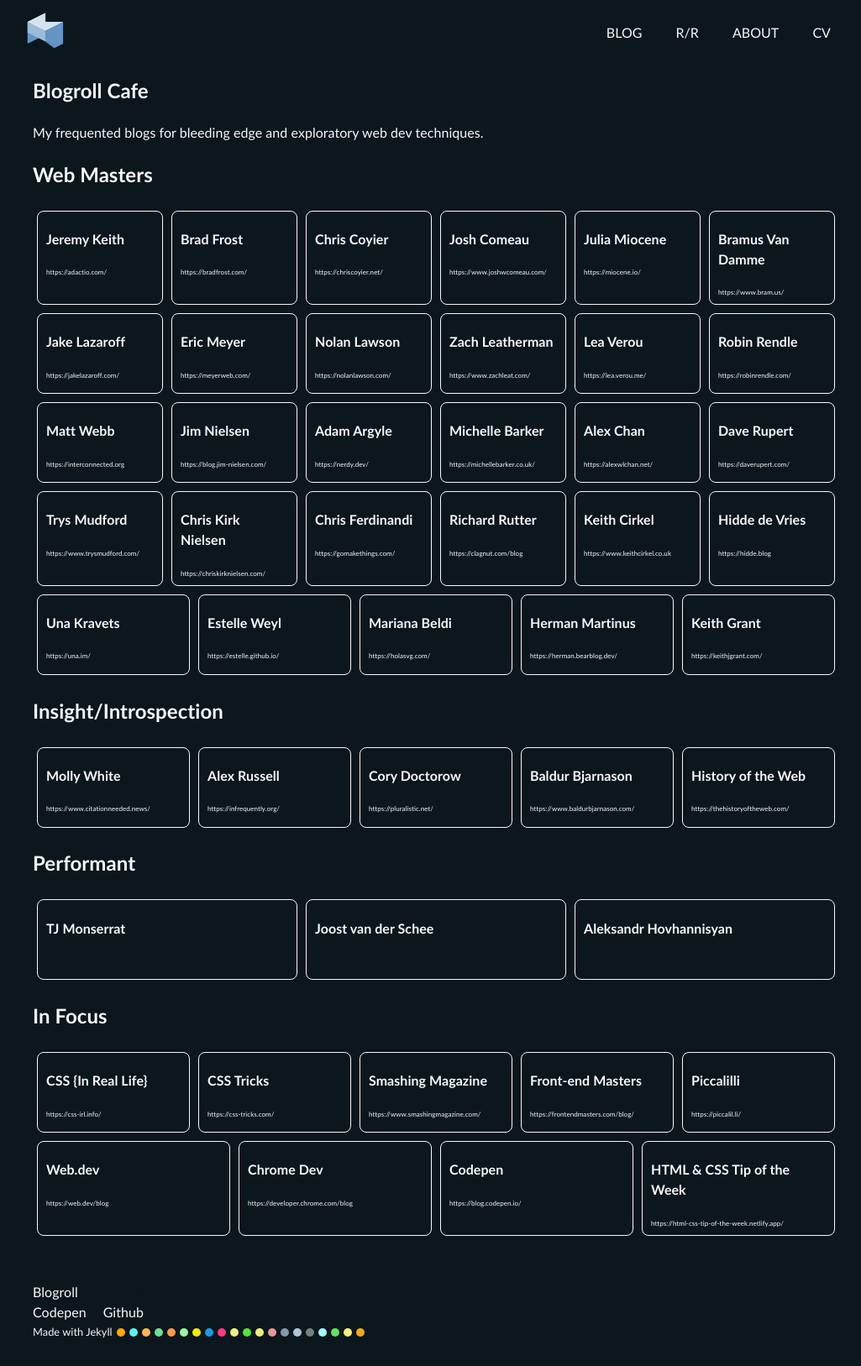
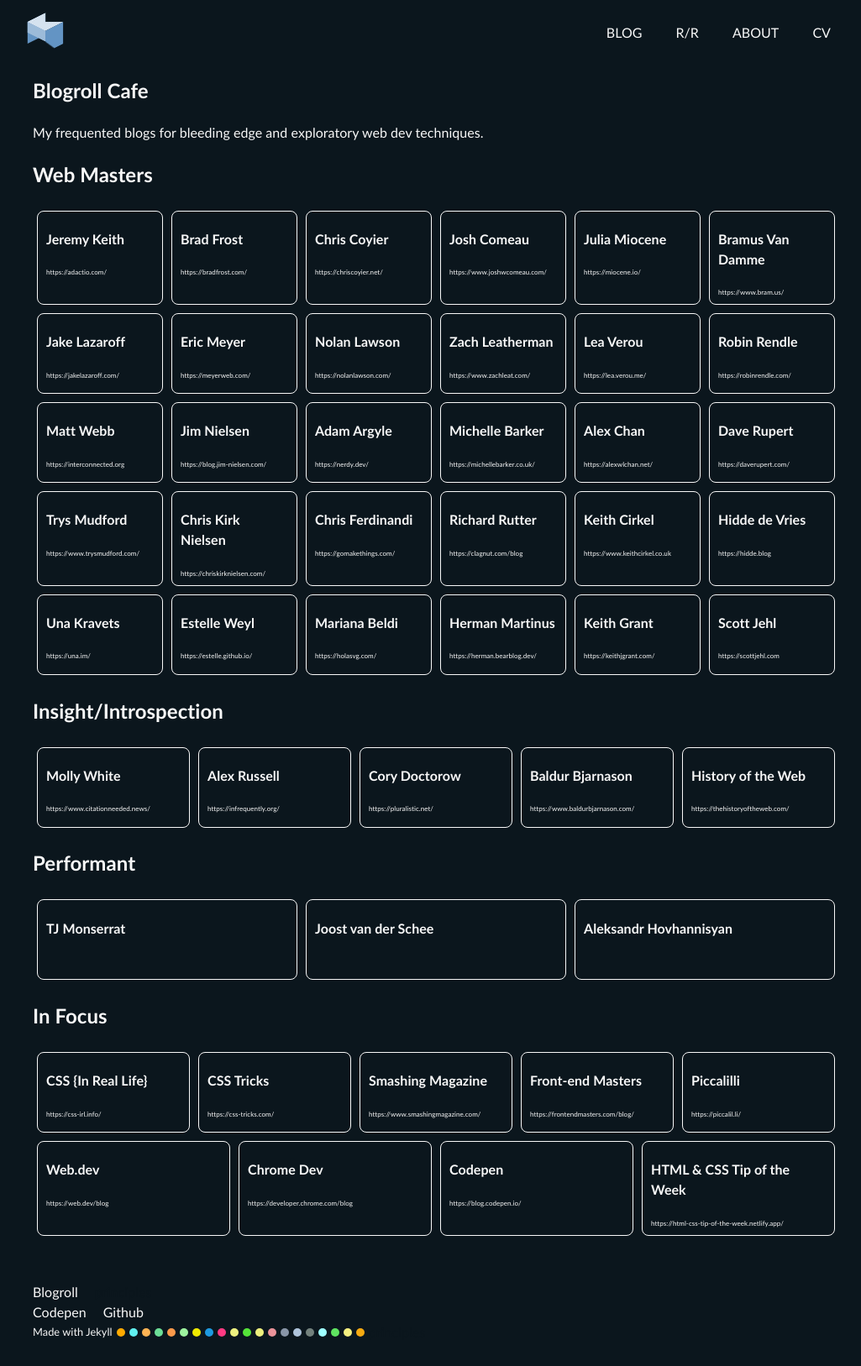
Before and after one commit to mpdagang/mpdagang.github.io, a Jekyll site: the page built from _pages/blogroll.html, in a window 1280 px wide. Shown: the whole page at 84% size, without its empty margins (121-1146 px from the left). Built offline with Jekyll 4.4.1, drawn with Linux system fonts in a browser that asks for light colours.

Commit message:
Add to blogroll

```diff
--- a/_pages/blogroll.html
+++ b/_pages/blogroll.html
@@ -126,6 +126,10 @@
             <h4>Keith Grant</h4>
             <p>https://keithjgrant.com/</p>
         </a>
+        <a href="https://scottjehl.com/posts/" class="mp-l-pancake-item blog-card">
+            <h4>Scott Jehl</h4>
+            <p>https://scottjehl.com</p>
+        </a>
         <!-- <a href="" class="mp-l-pancake-item blog-card">
             <h4></h4>
             <p></p>
```
